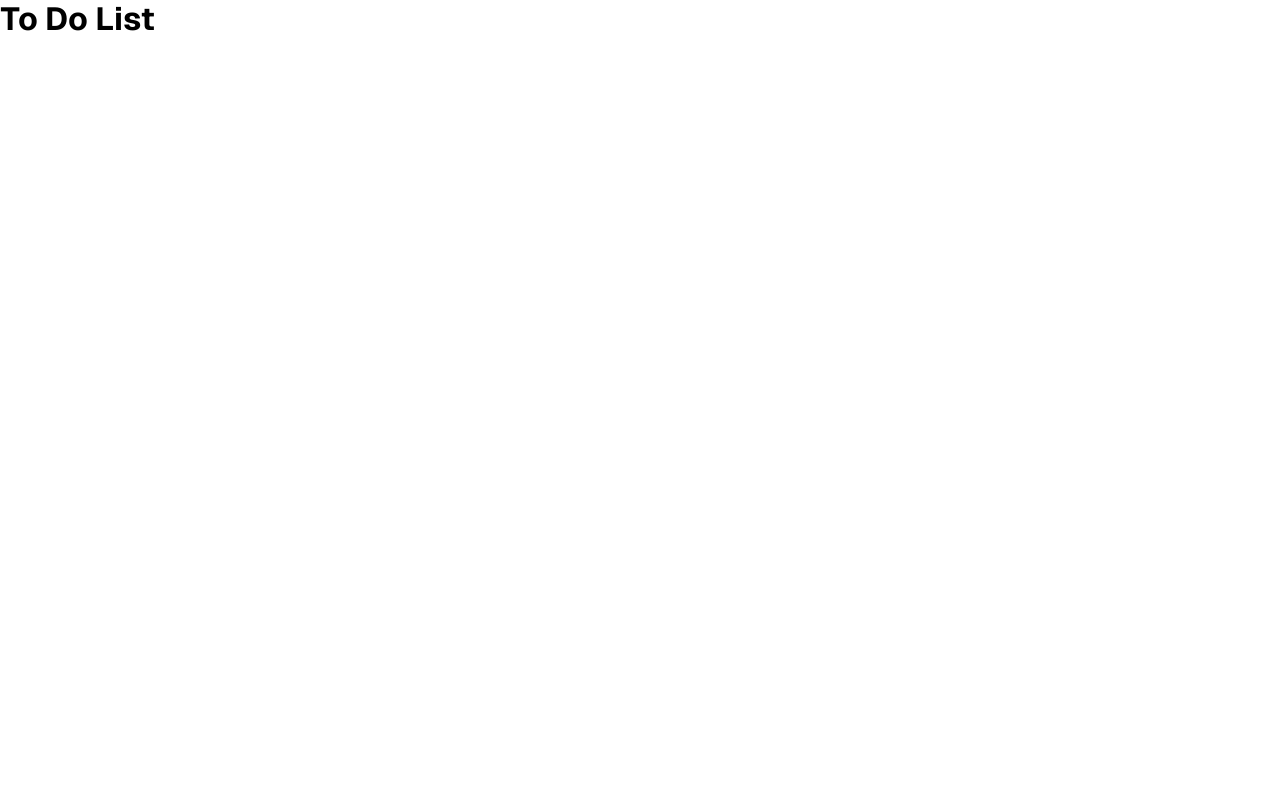
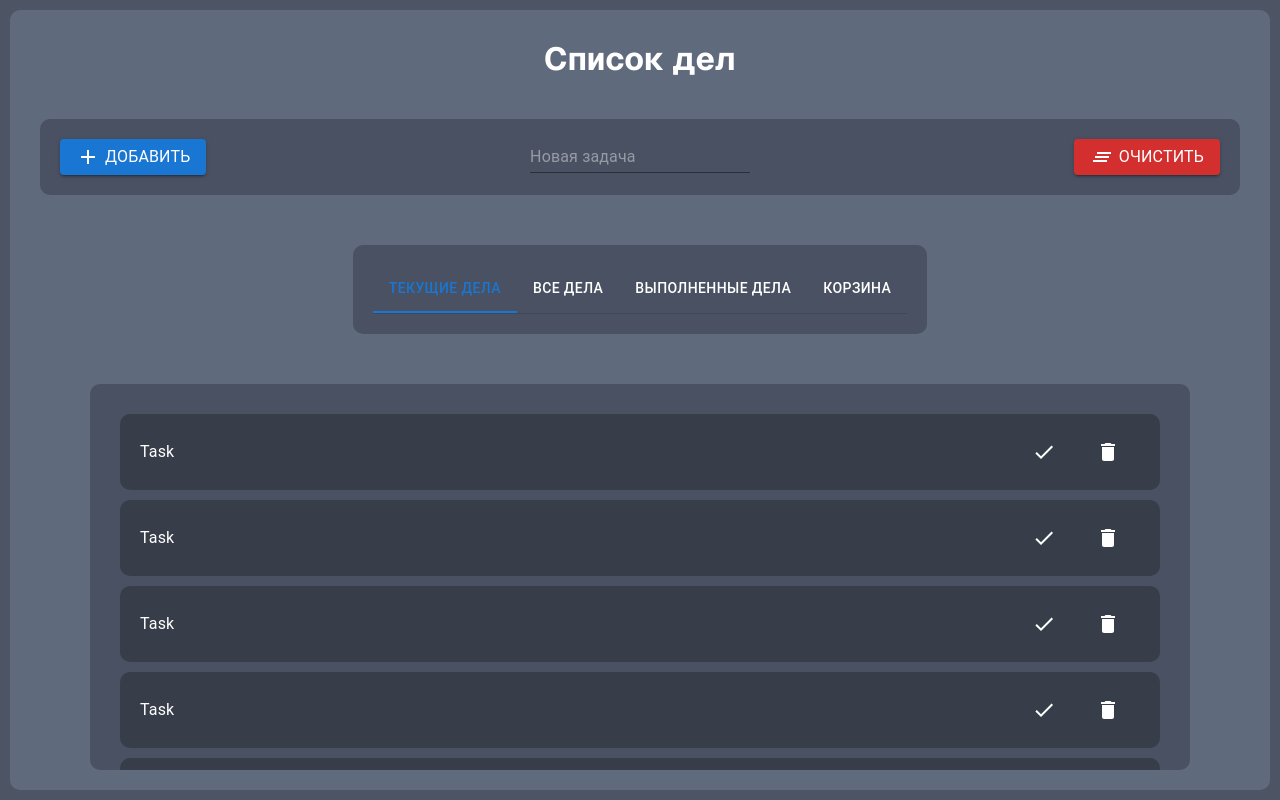
Before and after one commit to Hire-Hoffee/To-Do-List, a Next.js app: page / in a window 1280 px wide. Built offline with nearby package versions, Linux system fonts and the light colour scheme.

Commit message:
basic layout

```diff
--- a/src/app/globals.css
+++ b/src/app/globals.css
@@ -5,4 +5,25 @@
   margin: 0;
   padding: 0;
   font-family: var(--font-geist-sans);
+  color: #fff;
 }
+
+html,
+body {
+  background-color: #4d5565;
+}
+
+*::-webkit-scrollbar {
+  height: 10px;
+  width: 10px;
+}
+
+*::-webkit-scrollbar-track {
+  border-radius: 5px;
+  background-color: #6a758b;
+}
+
+*::-webkit-scrollbar-thumb {
+  border-radius: 5px;
+  background-color: #555e6f;
+}
--- /dev/null
+++ b/src/app/page.styles.ts
@@ -0,0 +1,18 @@
+import styled from "@emotion/styled";
+
+export const Container = styled.div`
+  background-color: #606a7d;
+  margin: 10px;
+  padding: 10px;
+  border-radius: 10px;
+  height: calc(100vh - 20px);
+  display: flex;
+  flex-direction: column;
+  align-items: center;
+  gap: 30px;
+`;
+
+export const Title = styled.h1`
+  color: #fff;
+  margin-top: 20px;
+`;
--- a/src/app/page.tsx
+++ b/src/app/page.tsx
@@ -1,7 +1,17 @@
+"use client";
+
+import * as SC from "./page.styles";
+import TasksList from "@/components/TasksList/TasksList";
+import TaskManage from "@/components/TaskManage/TaskManage";
+import FilterBar from "@/components/FilterBar/FilterBar";
+
 export default function Home() {
   return (
-    <div>
-      <h1>To Do List</h1>
-    </div>
+    <SC.Container>
+      <SC.Title>Список дел</SC.Title>
+      <TaskManage />
+      <FilterBar />
+      <TasksList />
+    </SC.Container>
   );
 }
--- /dev/null
+++ b/src/components/FilterBar/FilterBar.styles.ts
@@ -0,0 +1,17 @@
+import styled from "@emotion/styled";
+import { Tab } from "@mui/material";
+
+export const Container = styled.div`
+  background-color: #495162;
+  padding: 20px;
+  margin: 10px;
+  border-radius: 10px;
+  max-width: fit-content;
+  display: flex;
+  justify-content: space-between;
+  align-items: center;
+`;
+
+export const CustomTab = styled(Tab)`
+  color: #fff;
+`;
--- /dev/null
+++ b/src/components/FilterBar/FilterBar.tsx
@@ -0,0 +1,26 @@
+import React from "react";
+import * as SC from "./FilterBar.styles";
+import { Tabs, Box } from "@mui/material";
+
+function FilterBar() {
+  const [value, setValue] = React.useState(0);
+
+  const handleChange = (event: React.SyntheticEvent, newValue: number) => {
+    setValue(newValue);
+  };
+
+  return (
+    <SC.Container>
+      <Box sx={{ borderBottom: 1, borderColor: "divider", margin: "auto" }}>
+        <Tabs value={value} onChange={handleChange} textColor="primary">
+          <SC.CustomTab label="Текущие дела" />
+          <SC.CustomTab label="Все дела" />
+          <SC.CustomTab label="Выполненные дела" />
+          <SC.CustomTab label="Корзина" />
+        </Tabs>
+      </Box>
+    </SC.Container>
+  );
+}
+
+export default FilterBar;
--- /dev/null
+++ b/src/components/Task/Task.styles.ts
@@ -0,0 +1,11 @@
+import styled from "@emotion/styled";
+
+export const Container = styled.div`
+  background-color: #383e49;
+  padding: 20px;
+  margin: 10px;
+  border-radius: 10px;
+  display: flex;
+  justify-content: space-between;
+  align-items: center;
+`;
--- /dev/null
+++ b/src/components/Task/Task.tsx
@@ -0,0 +1,23 @@
+import React from "react";
+import * as SC from "./Task.styles";
+import { Box, Button, Typography } from "@mui/material";
+import DeleteIcon from "@mui/icons-material/Delete";
+import DoneIcon from "@mui/icons-material/Done";
+
+function Task() {
+  return (
+    <SC.Container>
+      <Typography>Task</Typography>
+      <Box>
+        <Button>
+          <DoneIcon />
+        </Button>
+        <Button>
+          <DeleteIcon />
+        </Button>
+      </Box>
+    </SC.Container>
+  );
+}
+
+export default Task;
--- /dev/null
+++ b/src/components/TaskManage/TaskManage.styles.ts
@@ -0,0 +1,13 @@
+import styled from "@emotion/styled";
+
+export const Container = styled.div`
+  background-color: #495162;
+  padding: 20px;
+  margin: 10px;
+  border-radius: 10px;
+  max-width: 1200px;
+  width: 100%;
+  display: flex;
+  justify-content: space-between;
+  align-items: center;
+`;
--- /dev/null
+++ b/src/components/TaskManage/TaskManage.tsx
@@ -0,0 +1,23 @@
+import React from "react";
+import * as SC from "./TaskManage.styles";
+import { Button, Input, Typography } from "@mui/material";
+import AddIcon from "@mui/icons-material/Add";
+import ClearAllIcon from "@mui/icons-material/ClearAll";
+
+function TaskManage() {
+  return (
+    <SC.Container>
+      <Button variant="contained">
+        <AddIcon />
+        <Typography marginLeft="5px">Добавить</Typography>
+      </Button>
+      <Input type="text" placeholder="Новая задача" sx={{ color: "#fff" }} />
+      <Button variant="contained" color="error">
+        <ClearAllIcon />
+        <Typography marginLeft="5px">Очистить</Typography>
+      </Button>
+    </SC.Container>
+  );
+}
+
+export default TaskManage;
--- /dev/null
+++ b/src/components/TasksList/TasksList.styles.ts
@@ -0,0 +1,12 @@
+import styled from "@emotion/styled";
+
+export const Container = styled.div`
+  width: 100%;
+  max-width: 1100px;
+  background-color: #495162;
+  margin: 10px;
+  padding: 20px;
+  border-radius: 10px;
+  overflow-y: auto;
+  max-height: 500px;
+`;
--- /dev/null
+++ b/src/components/TasksList/TasksList.tsx
@@ -0,0 +1,19 @@
+import React from "react";
+import * as SC from "./TasksList.styles";
+import Task from "../Task/Task";
+
+function TasksList() {
+  return (
+    <SC.Container>
+      <Task />
+      <Task />
+      <Task />
+      <Task />
+      <Task />
+      <Task />
+      <Task />
+    </SC.Container>
+  );
+}
+
+export default TasksList;
```
Also changed, not shown: package.json (+8 -4 lines), 1 other file (tests, documents, lock files or other folders).
